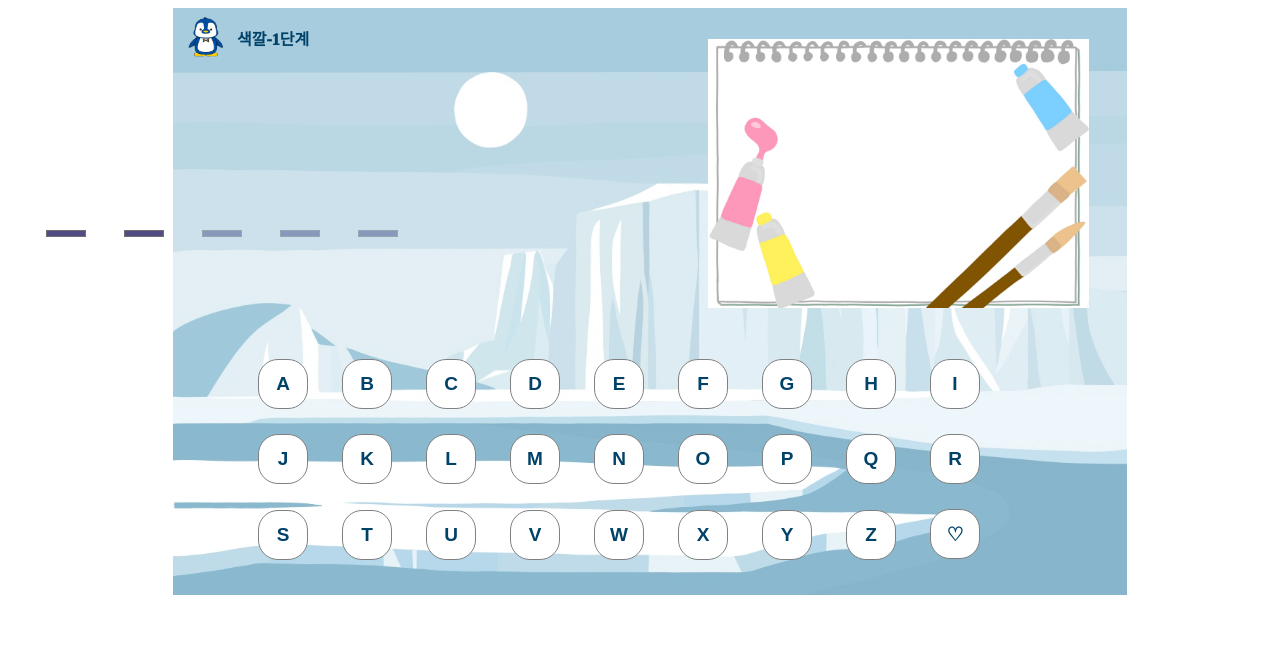
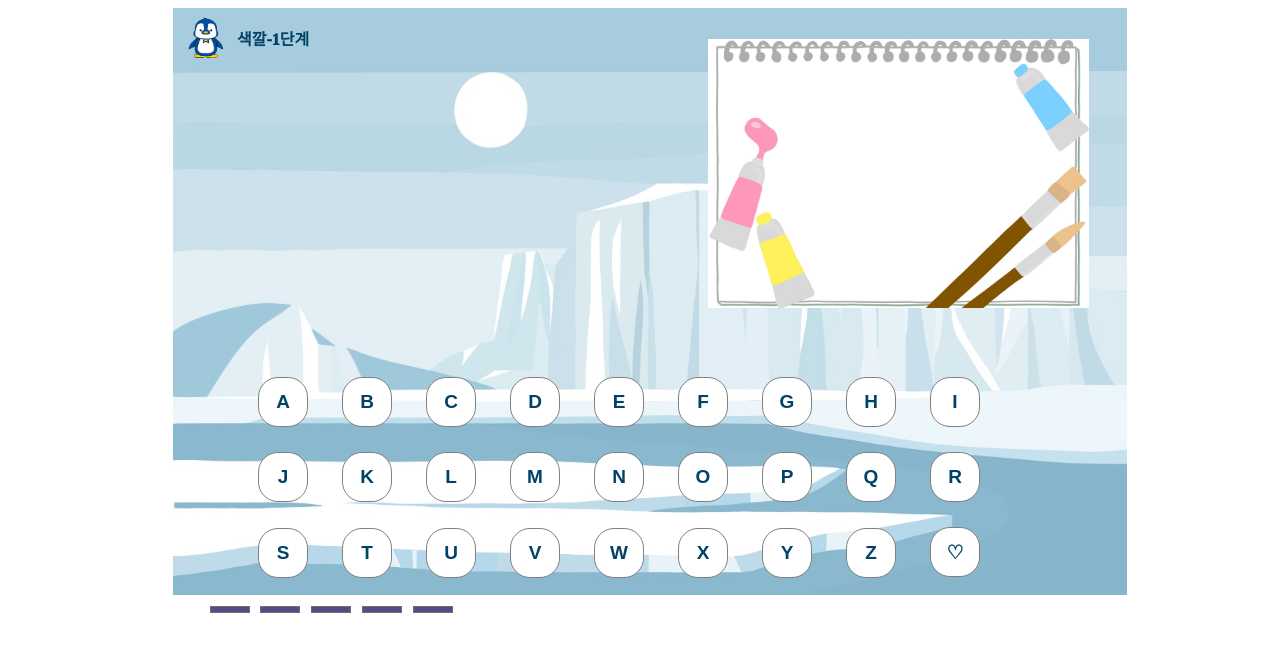
Before and after one commit to U-and-Me/PengMan, a plain HTML site: page GameStart/Concept_color.html in a window 1280 px wide. Shown: the top 652 px of the page. Drawn offline with Linux system fonts and the light colour scheme.

Commit message:
밑줄 가로 이동

```diff
--- a/GameStart/Concept_color.html
+++ b/GameStart/Concept_color.html
@@ -16,6 +16,9 @@
 
     <div id="back_2">
         <img id="draw" src="..\img\draw.jpg">
+    </div>
+    <div id="word_line" style="margin-left: 15%;">
+
     </div>
 <div class="warp">
     <div class="keyboard">
--- a/GameStart/Concept_color.js
+++ b/GameStart/Concept_color.js
@@ -124,13 +124,12 @@ function playGame(){
 
     let word_len = list[wordCount].length; // 현재 단어 길이
 
+    var line = document.querySelector("#word_line");
     // 단어 순서대로 화면에 밑줄 긋기
     for(let i = 0; i < word_len; i++){
-        var newSpan = document.createElement("img");
-        newSpan.setAttribute('src', '../img/underline.png');
-        newSpan.setAttribute('style', 'margin-bottom:-17%; margin-left:3%;');
-        document.body.appendChild(newSpan);
+        line.innerHTML += '<img src="../img/underline.png" style=" margin-left:1%;"/>';
     }
+
 
     // 그림이 완성되기 전에 맞추면 다음 단어
     if(Ans_Right == word_len && imgAdd < Lev_Img[cur_level - 1]){
```
